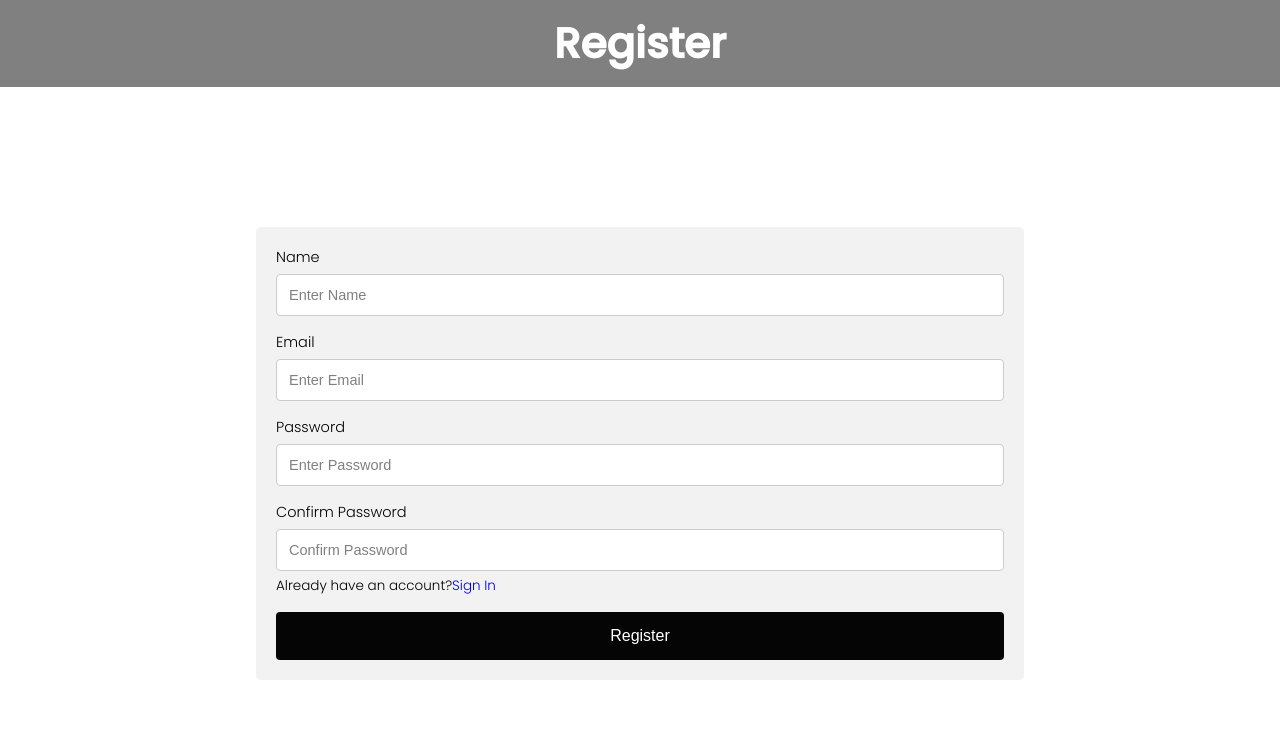
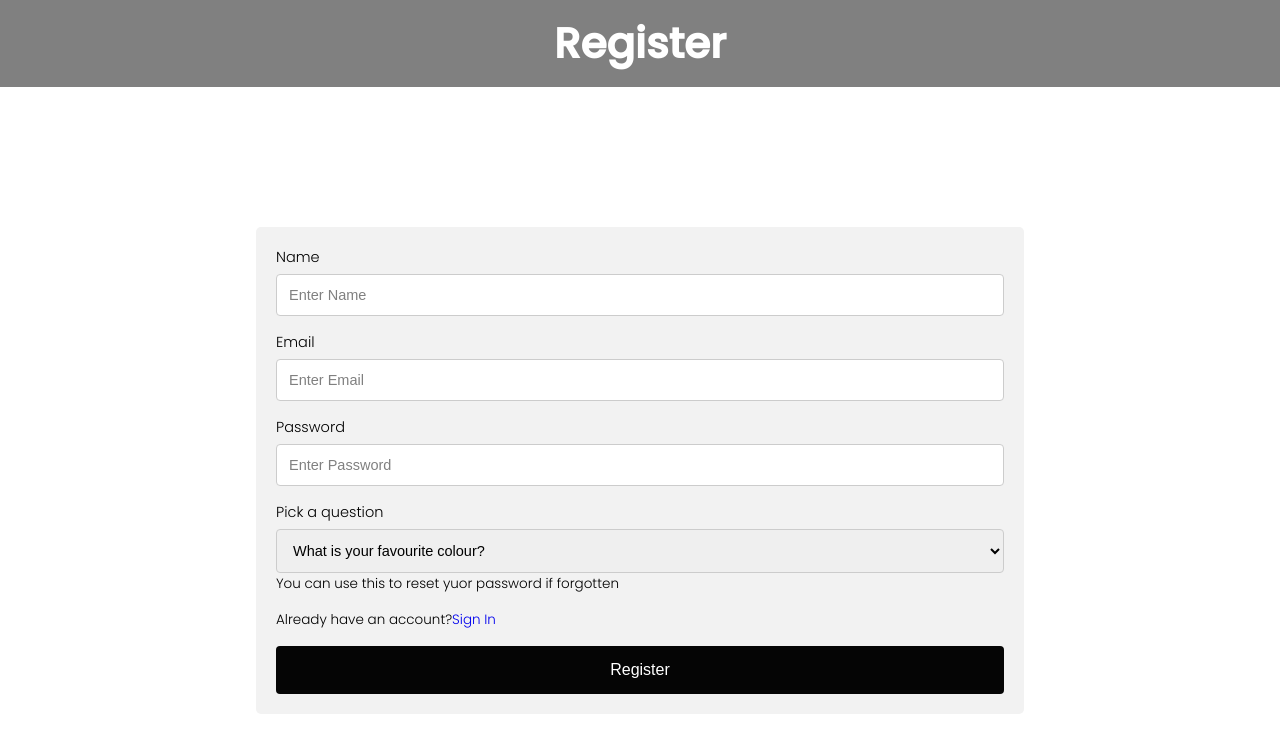
Before and after one commit to adogbeji/MERNSocialNetwork, a Next.js app in the folder client/: page /register in a window 1280 px wide. Shown: the top 752 px of the page. Built offline with nearby package versions, Linux system fonts and the light colour scheme.

Commit message:
Add dropdown to register form in register screen

```diff
--- a/client/pages/register.js
+++ b/client/pages/register.js
@@ -28,9 +28,26 @@ const Register = () => {
                         <input type="password" className="form__control" id="password_1" name="password_1" placeholder="Enter Password"/>
                     </div>
 
-                    <div className="form__group form__mb-0">
+                    {/* <div className="form__group form__mb-0">
                         <label for="password_2">Confirm Password</label>
                         <input type="password" className="form__control" id="password_2" name="password_2" placeholder="Confirm Password"/>
+                    </div> */}
+
+                        <div className="form__group form__group--select-box">
+                        <label for="signUpQuestion">Pick a question</label>
+                        <select className="form__control form__control--select-box" id="signUpQuestion" name="question" aria-describedby="form__small-text">
+                            <option value="favouriteColour">What is your favourite colour?</option>
+                            <option value="bestFriendName">What is your best friend's name?</option>
+                            <option value="cityOfBirth">What city were you born in?</option>
+                        </select>
+
+                        {/* <div className="form__select-box-icon-box">
+                            <svg className="form__select-box-icon">
+                                <use xlink:href="images/sprite.svg#icon-keyboard_arrow_down"></use>
+                            </svg>
+                        </div> */}
+
+                        <small className="form__small-text">You can use this to reset yuor password if forgotten</small>
                     </div>
 
                     <div className="form__login-prompt-box">
```
Also changed, not shown: client/public/images/demo.html (added, +34 -0 lines), client/public/images/SVG/keyboard_arrow_down.svg (added), client/public/images/sprite.svg (added).
